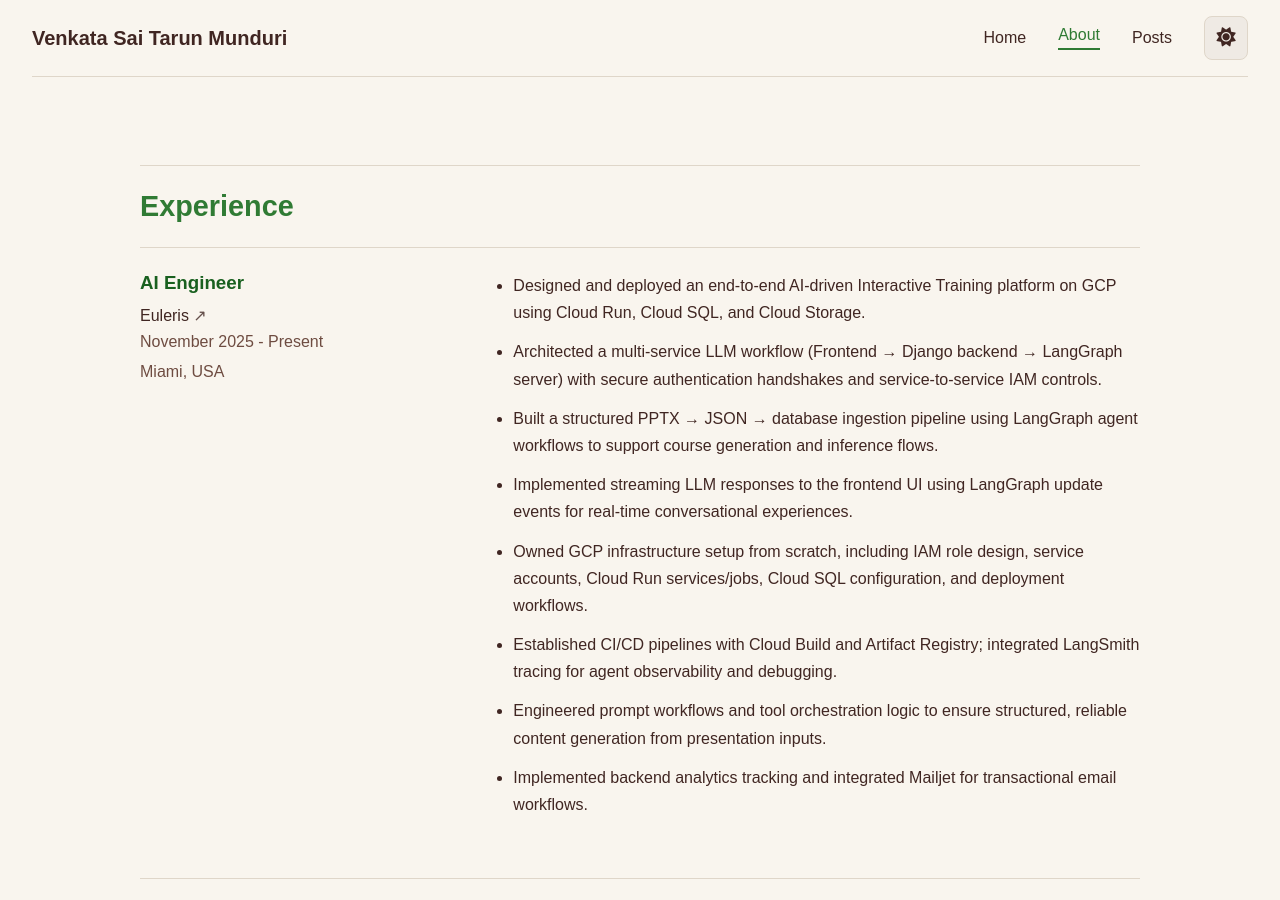
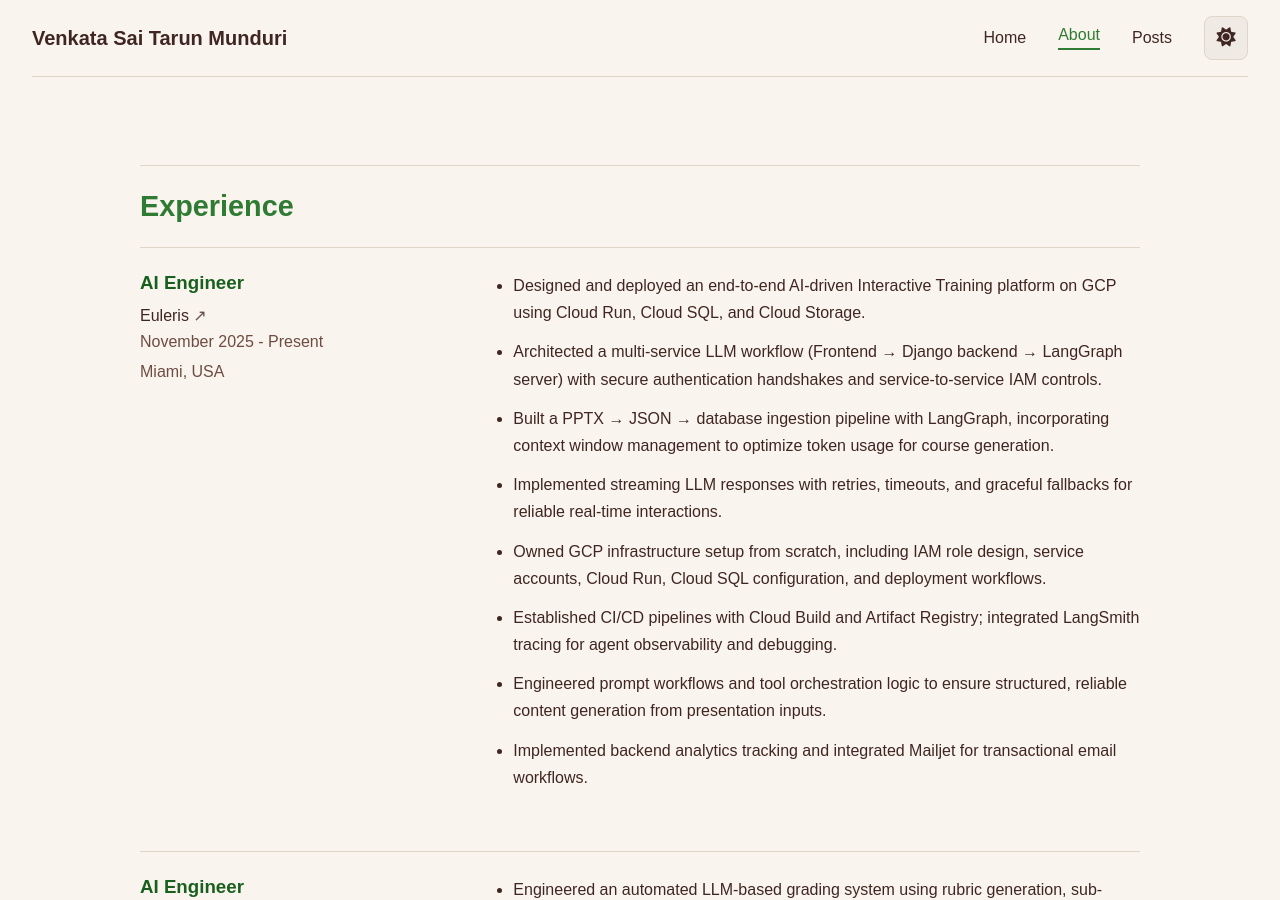
Before and after one commit to vmunduri/venkata.github.io, a Jekyll site: the page built from about.html, in a window 1280 px wide and 900 px high. Built offline with Jekyll 4.4.1, drawn with Linux system fonts in a browser that asks for light colours.

Commit message:
Update Euleris experience bullets on About page
- replace Euleris section with revised platform, pipeline, infra, and reliability details

```diff
--- a/about.html
+++ b/about.html
@@ -25,9 +25,9 @@ permalink: /about/
             <ul class="description">
               <li>Designed and deployed an end-to-end AI-driven Interactive Training platform on GCP using Cloud Run, Cloud SQL, and Cloud Storage.</li>
               <li>Architected a multi-service LLM workflow (Frontend → Django backend → LangGraph server) with secure authentication handshakes and service-to-service IAM controls.</li>
-              <li>Built a structured PPTX → JSON → database ingestion pipeline using LangGraph agent workflows to support course generation and inference flows.</li>
-              <li>Implemented streaming LLM responses to the frontend UI using LangGraph update events for real-time conversational experiences.</li>
-              <li>Owned GCP infrastructure setup from scratch, including IAM role design, service accounts, Cloud Run services/jobs, Cloud SQL configuration, and deployment workflows.</li>
+              <li>Built a PPTX → JSON → database ingestion pipeline with LangGraph, incorporating context window management to optimize token usage for course generation.</li>
+              <li>Implemented streaming LLM responses with retries, timeouts, and graceful fallbacks for reliable real-time interactions.</li>
+              <li>Owned GCP infrastructure setup from scratch, including IAM role design, service accounts, Cloud Run, Cloud SQL configuration, and deployment workflows.</li>
               <li>Established CI/CD pipelines with Cloud Build and Artifact Registry; integrated LangSmith tracing for agent observability and debugging.</li>
               <li>Engineered prompt workflows and tool orchestration logic to ensure structured, reliable content generation from presentation inputs.</li>
               <li>Implemented backend analytics tracking and integrated Mailjet for transactional email workflows.</li>
```
